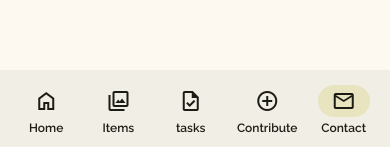
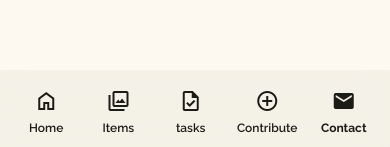
Before and after one commit to raayyananan/svelte-material, a SvelteKit app: page /contact in a window 390 px wide. Shown: the part 694-841 px from the top of the page. Built offline with nearby package versions, Linux system fonts and the light colour scheme.

Commit message:
added blur to navrail on mobile

```diff
--- a/src/routes/components/navrail.svelte
+++ b/src/routes/components/navrail.svelte
@@ -126,9 +126,22 @@
       flex-flow: row nowrap;
       width: 100%;
       justify-content: space-evenly;
-      background: var(--md-sys-color-surface-container);
+      background-color: rgba(241, 238, 229, 0.75);
+      backdrop-filter: blur(15px);
       gap: 0px;
       view-transition-name: navrail;
+
+      .navrail-button.active {
+        .text {font-weight: var(--bold-weight)}
+        .icon {
+          background-color: transparent;
+          font-variation-settings:
+            'FILL' 1,
+            'wght' 400,
+            'GRAD' 0,
+            'opsz' 24
+        }
+      }
     }
   }
 </style>
```
